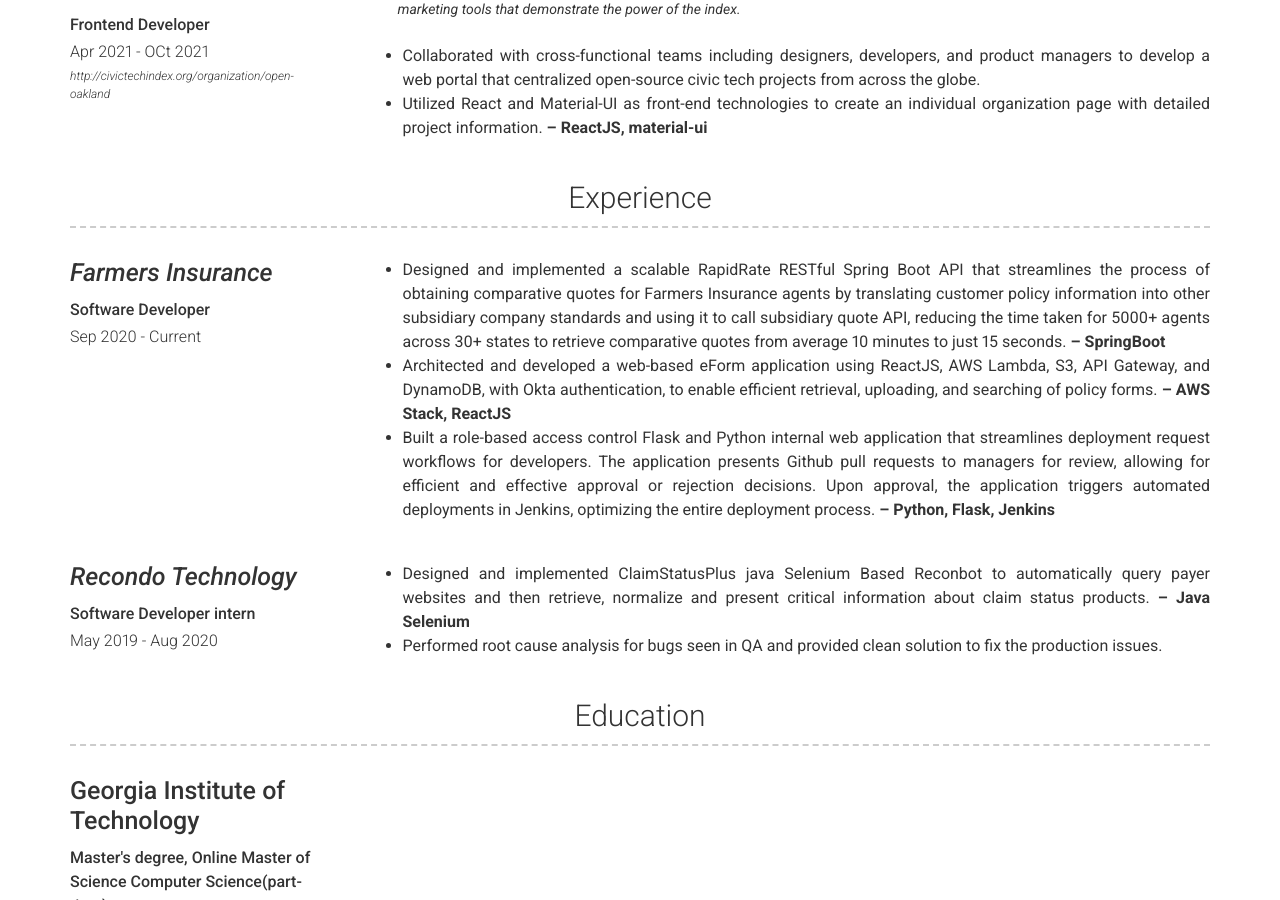
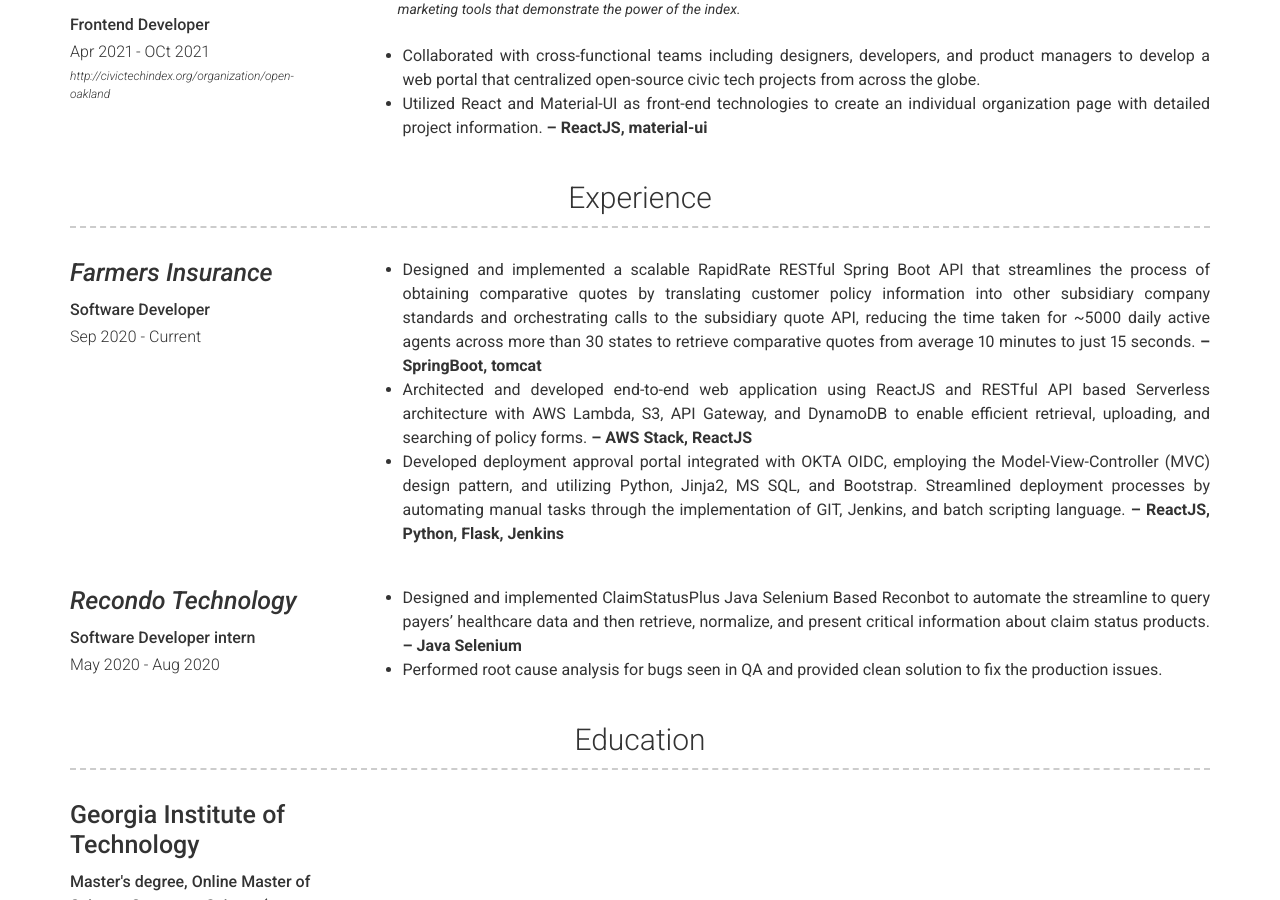
Before and after one commit to Travisliang001/online-cv, a Jekyll site: the page built from index.md, in a window 1280 px wide and 900 px high, scrolled down 976 px. Built offline with Jekyll 4.4.1, drawn with Linux system fonts in a browser that asks for light colours.

Commit message:
Update experience.yml

```diff
--- a/_data/experience.yml
+++ b/_data/experience.yml
@@ -4,15 +4,15 @@
   job_title: Software Developer
   dates: Sep 2020 - Current
   description: | # this will include new lines to allow paragraphs
-    -	Designed and implemented a scalable RapidRate RESTful Spring Boot API that streamlines the process of obtaining comparative quotes for Farmers Insurance agents by translating customer policy information into other subsidiary company standards and using it to call subsidiary quote API, reducing the time taken for 5000+ agents across 30+ states to retrieve comparative quotes from average 10 minutes to just 15 seconds.  **– SpringBoot**
-    -	Architected and developed a web-based eForm application using ReactJS, AWS Lambda, S3, API Gateway, and DynamoDB, with Okta authentication, to enable efficient retrieval, uploading, and searching of policy forms.  **– AWS Stack, ReactJS**
-    -	Built a role-based access control Flask and Python internal web application that streamlines deployment request workflows for developers. The application presents Github pull requests to managers for review, allowing for efficient and effective approval or rejection decisions. Upon approval, the application triggers automated deployments in Jenkins, optimizing the entire deployment process.	**– Python, Flask, Jenkins**
+    -	Designed and implemented a scalable RapidRate RESTful Spring Boot API that streamlines the process of obtaining comparative quotes by translating customer policy information into other subsidiary company standards and orchestrating calls to the subsidiary quote API, reducing the time taken for ~5000 daily active agents across more than 30 states to retrieve comparative quotes from average 10 minutes to just 15 seconds.  **– SpringBoot, tomcat**
+    -	Architected and developed end-to-end web application using ReactJS and RESTful API based Serverless architecture with AWS Lambda, S3, API Gateway, and DynamoDB to enable efficient retrieval, uploading, and searching of policy forms.  **– AWS Stack, ReactJS**
+    -	Developed deployment approval portal integrated with OKTA OIDC, employing the Model-View-Controller (MVC) design pattern, and utilizing Python, Jinja2, MS SQL, and Bootstrap. Streamlined deployment processes by automating manual tasks through the implementation of GIT, Jenkins, and batch scripting language.	**– ReactJS, Python, Flask, Jenkins**
 
 
 - company: Recondo Technology
   link: www.recondotech.com
   job_title: Software Developer intern
-  dates: May 2019 - Aug 2020
+  dates: May 2020 - Aug 2020
   description: | # this will include new lines to allow paragraphs
-    - Designed and implemented ClaimStatusPlus java Selenium Based Reconbot to automatically query payer websites and then retrieve, normalize and present critical information about claim status products. **– Java Selenium**
+    - Designed and implemented ClaimStatusPlus Java Selenium Based Reconbot to automate the streamline to query payers’ healthcare data and then retrieve, normalize, and present critical information about claim status products. **– Java Selenium**
     - Performed root cause analysis for bugs seen in QA and provided clean solution to fix the production issues.
```
